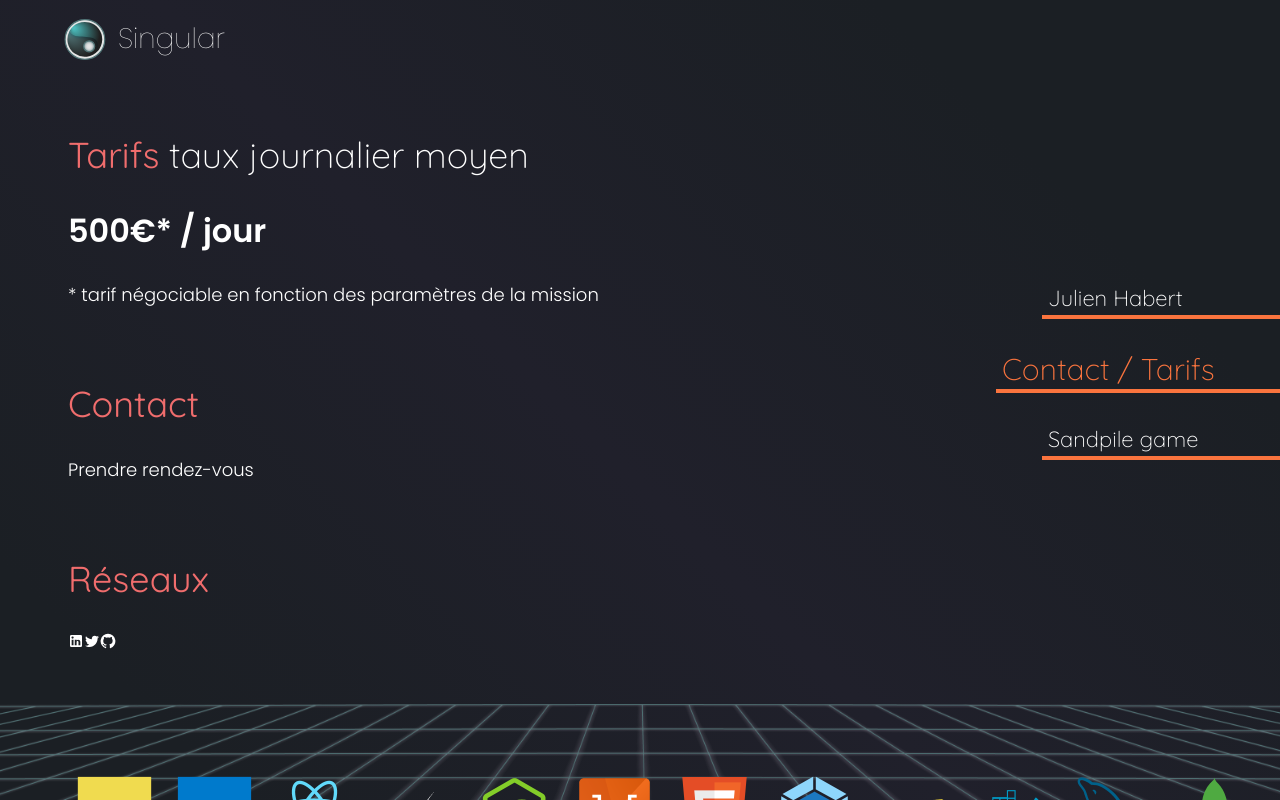
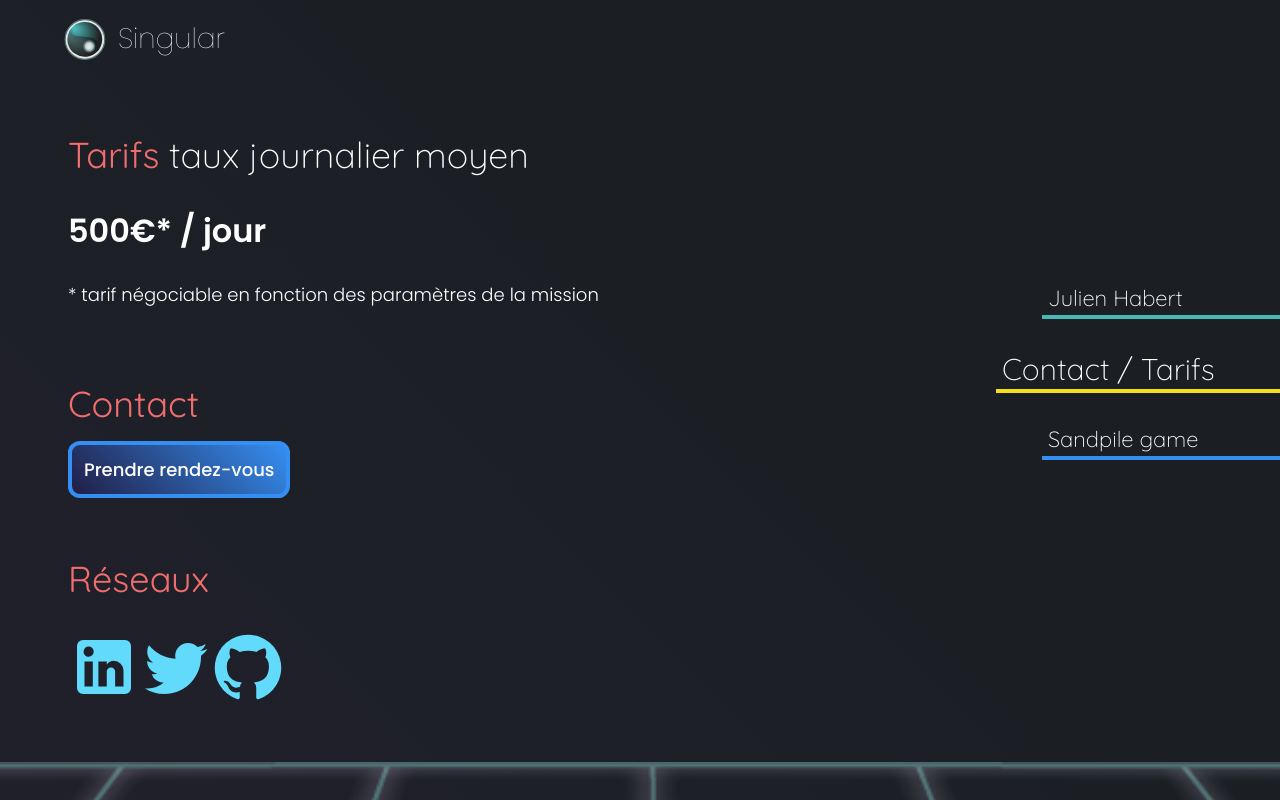
Before and after one commit to Xtrazyx/website, a Next.js app: page /tarifs in a window 1280 px wide. Shown: the top 800 px of the page. Built offline with nearby package versions, Linux system fonts and the light colour scheme.

Commit message:
chore: move css in globals

```diff
--- a/app/tarifs/page.tsx
+++ b/app/tarifs/page.tsx
@@ -40,12 +40,6 @@ const Tarifs = () => {
                         <Icon icon="twitter" url="https://twitter.com/Xtrazyx" />
                         <Icon icon="github" url="https://github.com/Xtrazyx" />
                     </div>
-
-                    <style jsx>{`
-                        .social .button {
-                            margin-right: 24px;
-                        }
-                    `}</style>
                 </div>
             }
             bottom={<Bottom />}
--- a/components/cta.tsx
+++ b/components/cta.tsx
@@ -16,28 +16,6 @@ const CTA: FunctionComponent<Props> = (props) => {
             <Link {...(external ? { target: '_blank' } : {})} href={url} className="cta">
                 {label}
             </Link>
-            <style jsx>{`
-                    .cta {
-                        padding: 12px;
-                        border-radius: 12px;
-                        border-color: var(--font-blue);
-                        border-width: 4px;
-                        border-style: solid;
-                        background: linear-gradient(45deg, #211e46, var(--font-blue));
-                        font-family: Poppins;
-                        font-weight: 500;
-                        text-align: center;
-                        font-size: 18px;
-                        color: var(--font-white);
-                        transition-duration: 0.8s;
-                    }
-
-                    .cta:hover {
-                        border-color: var(--font-yellow);
-                        color: var(--font-yellow);
-                        cursor: pointer;
-                    }
-                `}</style>
         </>
     );
 };
--- a/components/icon.tsx
+++ b/components/icon.tsx
@@ -16,36 +16,6 @@ const icons = {
     github: () => <Github fontSize="inherit" color={'inherit'} />,
 };
 
-const style = (
-    <style jsx>{`
-        .icon-button {
-            padding: 0;
-            margin: 0;
-            border: none;
-            font-family: Poppins;
-            font-weight: 500;
-            text-align: center;
-            color: var(--font-white);
-            transition-duration: 0.8s;
-            font-size: 72px;
-            line-height: 72px;
-            background: transparent;
-            color: var(--font-turquoise);
-        }
-
-        .icon-button:hover {
-            border-color: var(--font-yellow);
-            color: var(--font-yellow);
-            cursor: pointer;
-        }
-
-        .icon-button svg {
-            padding: 0;
-            margin: 0;
-        }
-    `}</style>
-);
-
 const SocialIcon: FunctionComponent<Props> = (props) => {
     const { url = '', icon } = props;
 
@@ -56,7 +26,6 @@ const SocialIcon: FunctionComponent<Props> = (props) => {
             <Link target={'_blank'} passHref as={url} href={url} className="icon-button">
                 <Icon />
             </Link>
-            {style}
         </>
     );
 };
--- a/components/menuItem.tsx
+++ b/components/menuItem.tsx
@@ -16,60 +16,10 @@ const MenuItem: FunctionComponent<MenuItemProps> = (props) => {
 
     return (
         <Link passHref href={url} legacyBehavior>
-            <div className={`${active === id ? 'active' : 'item'} line`}>
-                <button className={`${active === id && 'button-active'} button`}>
+            <div className={`${active === id ? 'active' : 'item'} line line-${color}`}>
+                <button className={`${active === id && 'button-active'} button color-${color}`}>
                     {label}
                 </button>
-
-                <style jsx>{`
-                    .line {
-                        border-bottom: 4px solid var(--font-${color});
-                    }
-
-                    .button {
-                        width: 100%;
-                        background-color: transparent;
-                        border: none;
-                        font-family: Quicksand;
-                        font-weight: 300;
-                        text-align: left;
-                        font-size: var(--menu-font-size);
-                        color: var(--font-white);
-                        transition-duration: 0.4s;
-                    }
-
-                    .item:hover button {
-                        font-size: var(--menu-font-size-active);
-                        cursor: pointer;
-                        color: var(--font-${color});
-                    }
-
-                    .item {
-                        margin: 12px 0;
-                        width: 238px;
-                        font-size: var(--menu-font-size);
-                        color: var(--font-white);
-                        transition-duration: 0.4s;
-                    }
-
-                    .item:hover {
-                        width: 284px;
-                        font-size: var(--menu-font-size-active);
-                        cursor: pointer;
-                        color: var(--font-${color});
-                    }
-
-                    .active {
-                        width: 284px;
-                        margin: 18px 0;
-                        pointer-events: none;
-                    }
-
-                    .button-active {
-                        font-size: var(--menu-font-size-active);
-                        color: var(--font-${color});
-                    }
-                `}</style>
             </div>
         </Link>
     );
--- a/config/index.tsx
+++ b/config/index.tsx
@@ -15,7 +15,7 @@ export const menuEntries: MenuItemProps[] = [
     },
     {
         label: <span>Sandpile game</span>,
-        color: 'orange',
+        color: 'blue',
         id: 'sandpiles',
         url: '/sandpiles',
     },
--- a/styles/globals.css
+++ b/styles/globals.css
@@ -24,7 +24,7 @@
     --bp-large: 1800px;
 }
 
-/* Text Utils ================================================================== */
+/* Utils ================================================================== */
 .color-yellow {
     color: var(--font-yellow);
 }
@@ -55,6 +55,38 @@
 
 .color-grey {
     color: var(--font-grey);
+}
+
+.line-yellow {
+    border-color: var(--font-yellow) !important;
+}
+
+.line-white {
+    border-color: var(--font-white) !important;
+}
+
+.line-blue {
+    border-color: var(--font-blue) !important;
+}
+
+.line-turquoise {
+    border-color: var(--font-turquoise) !important;
+}
+
+.line-orange {
+    border-color: var(--font-orange) !important;
+}
+
+.line-green {
+    border-color: var(--font-green) !important;
+}
+
+.line-red {
+    border-color: var(--font-red) !important;
+}
+
+.line-grey {
+    border-color: var(--font-grey) !important;
 }
 
 .weight-light {
@@ -116,7 +148,7 @@ p {
     flex-direction: column;
     align-items: center;
     min-height: 100vh;
-    width: 100vw;
+    width: min(100%, 100vw);
     align-items: center;
     background-image: linear-gradient(45deg, var(--bg-black) 30%, #20202b, var(--bg-black) 70%);
     background-size: 200%;
@@ -244,6 +276,102 @@ p {
     width: 0;
 }
 
+.social .button {
+    margin-right: 24px;
+}
+
+.cta {
+    padding: 12px;
+    border-radius: 12px;
+    border-color: var(--font-blue);
+    border-width: 4px;
+    border-style: solid;
+    background: linear-gradient(45deg, #211e46, var(--font-blue));
+    font-family: Poppins;
+    font-weight: 500;
+    text-align: center;
+    font-size: 18px;
+    color: var(--font-white);
+    transition-duration: 0.8s;
+}
+
+.cta:hover {
+    border-color: var(--font-yellow);
+    color: var(--font-yellow);
+    cursor: pointer;
+}
+
+.icon-button {
+    padding: 0;
+    margin: 0;
+    border: none;
+    font-family: Poppins;
+    font-weight: 500;
+    text-align: center;
+    color: var(--font-white);
+    transition-duration: 0.8s;
+    font-size: 72px;
+    line-height: 72px;
+    background: transparent;
+    color: var(--font-turquoise);
+}
+
+.icon-button:hover {
+    border-color: var(--font-yellow);
+    color: var(--font-yellow);
+    cursor: pointer;
+}
+
+.icon-button svg {
+    padding: 0;
+    margin: 0;
+}
+
+.line {
+    border-bottom: 4px solid;
+}
+
+.button {
+    width: 100%;
+    background-color: transparent;
+    border: none;
+    font-family: Quicksand;
+    font-weight: 300;
+    text-align: left;
+    font-size: var(--menu-font-size);
+    color: var(--font-white);
+    transition-duration: 0.4s;
+}
+
+.item:hover button {
+    font-size: var(--menu-font-size-active);
+    cursor: pointer;
+}
+
+.item {
+    margin: 12px 0;
+    width: 238px;
+    font-size: var(--menu-font-size);
+    color: var(--font-white);
+    transition-duration: 0.4s;
+}
+
+.item:hover {
+    width: 284px;
+    font-size: var(--menu-font-size-active);
+    cursor: pointer;
+}
+
+.active {
+    width: 284px;
+    margin: 18px 0;
+    pointer-events: none;
+}
+
+.button-active {
+    font-size: var(--menu-font-size-active);
+}
+
 /* Sandpile css ================================================================ */
 .default {
     display: grid;
@@ -324,6 +452,13 @@ p {
     }
 }
 
+@media screen and (min-width: 1200px) {
+    .grid {
+        grid-template-columns: repeat(auto-fill, 125px);
+        grid-gap: 12px 12px;
+    }
+}
+
 @media screen and (min-width: 1800px) {
     .grid {
         justify-content: start;
```
